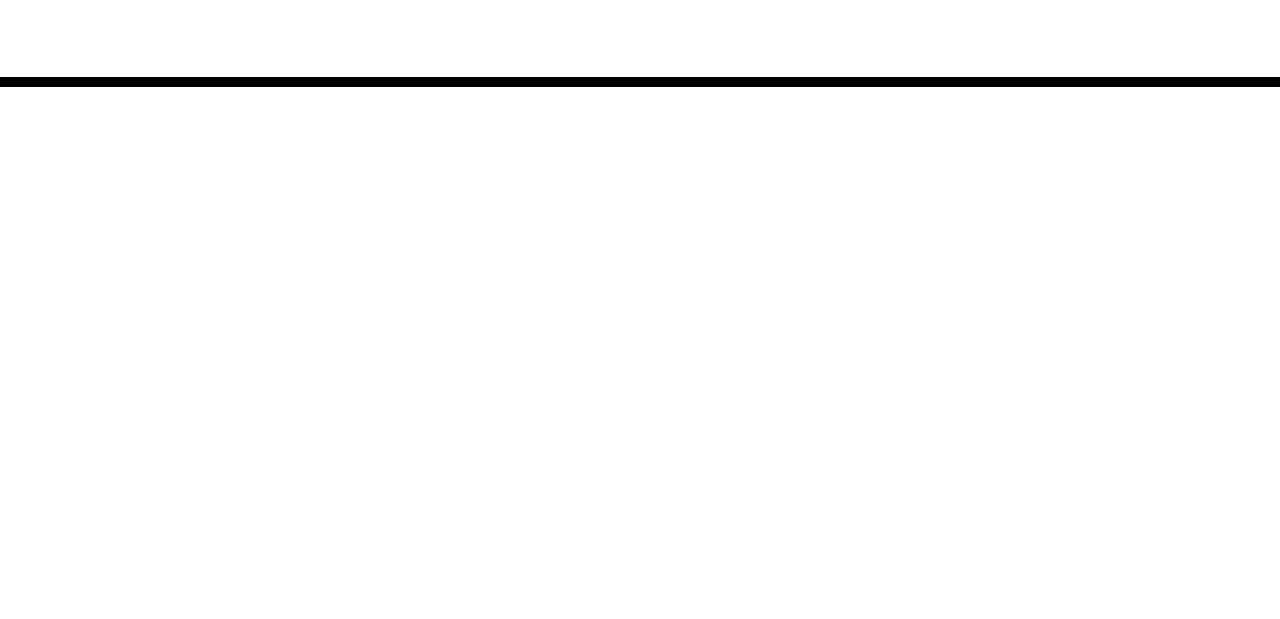
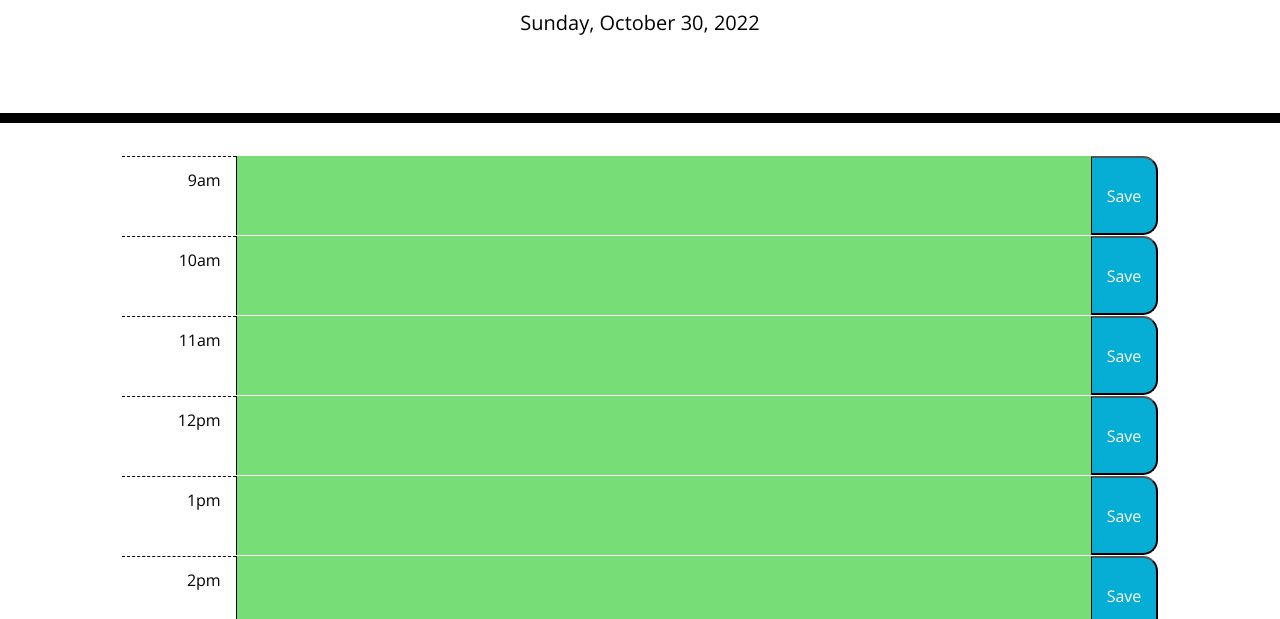
Before and after one commit to vlad-kronk/work-day-scheduler, a plain HTML site: page index.html in a window 1280 px wide. Shown: the part 181-800 px from the top of the page. Drawn offline with nearby package versions, Linux system fonts and the light colour scheme.

Commit message:
webpage is formatted and generates correct table

```diff
--- a/assets/script.js
+++ b/assets/script.js
@@ -0,0 +1,59 @@
+// DOM handles
+$("#currentDay").text(moment().format("dddd, MMMM D, YYYY"));
+var containerEl = document.querySelector(".container");
+
+var day = localStorage.getItem("day") || ["", "", "", "", "", "", "", "", ""];
+
+function main() {
+
+    //<div class="row" id="9am">
+    // 	<section class="hour">9am</section>
+    // 	<textarea class="past/present/future"></textarea>
+    // 	<button class="saveBtn">Save</button>
+    //</div>
+
+    for (var i = 0; i < day.length; i++) {
+
+        // create a flex row element, style it, and
+        // assign it a data attribute based on iteration
+        var tempD = document.createElement("div");
+        tempD.setAttribute("class", "row");
+        tempD.setAttribute("data-i", i);
+
+        // create time labels and style them
+        var tempS = document.createElement("section");
+        tempS.setAttribute("class", "hour");
+        tempS.textContent = moment(i+9, "H").format("ha");
+
+        // create text box, and set its text if already saved
+        var tempT = document.createElement("textarea");
+        tempT.textContent = day[i];
+
+        // logic vars
+        var iHour = moment(i+9, "H").hour();
+        var cHour = moment().hour();
+
+        if (iHour < cHour) {                            // is the time block in the past
+            tempT.setAttribute("class", "past");
+        } else if (iHour === cHour) {                   // is the time block now
+            tempT.setAttribute("class", "present");
+        } else {                                        // is the time block in the future
+            tempT.setAttribute("class", "future");
+        }
+
+        // create button, style it and set its text
+        var tempB = document.createElement("button");
+        tempB.setAttribute("class", "saveBtn");
+        tempB.textContent = "Save";
+
+        // append flex row to the container element
+        containerEl.appendChild(tempD);
+
+        // append the time, text box, and save button to the row
+        tempD.appendChild(tempS);
+        tempD.appendChild(tempT);
+        tempD.appendChild(tempB);
+    }
+}
+
+main();
--- a/assets/style.css
+++ b/assets/style.css
@@ -11,6 +11,7 @@ textarea {
   color: #000000;
   border-left: 1px solid black;
   padding: 10px;
+  width: 75%;
 }
 
 .jumbotron {
@@ -34,12 +35,16 @@ textarea {
   white-space: pre-wrap;
   height: 80px;
   border-top: 1px solid white;
+  justify-content: center;
 }
 
 .hour {
   background-color: #ffffff;
+  text-align: right;
   color: #000000;
   border-top: 1px dashed #000000;
+  width: 10%;
+  padding: 15px;
 }
 
 .past {
@@ -63,9 +68,11 @@ textarea {
   border-bottom-right-radius: 15px;
   background-color: #06aed5;
   color: white;
+  padding: 15px;
+  transition: all 0.2s ease-in-out;
 }
 
-.saveBtn i:hover {
-  font-size: 20px;
-  transition: all 0.3s ease-in-out;
+.saveBtn:hover {
+  color: black;
+  transition: all 0.2s ease-in-out;
 }
--- a/index.html
+++ b/index.html
@@ -30,12 +30,10 @@
 			</p>
 			<p id="currentDay" class="lead"></p>
 		</header>
-		<div class="container">
-			<!-- Timeblocks go here -->
-		</div>
+		<div class="container"></div>
 
 		<script src="https://cdnjs.cloudflare.com/ajax/libs/jquery/3.2.1/jquery.min.js"></script>
 		<script src="https://cdnjs.cloudflare.com/ajax/libs/moment.js/2.24.0/moment.min.js"></script>
-
+		<script src="./assets/script.js"></script>
 	</body>
 </html>
```
